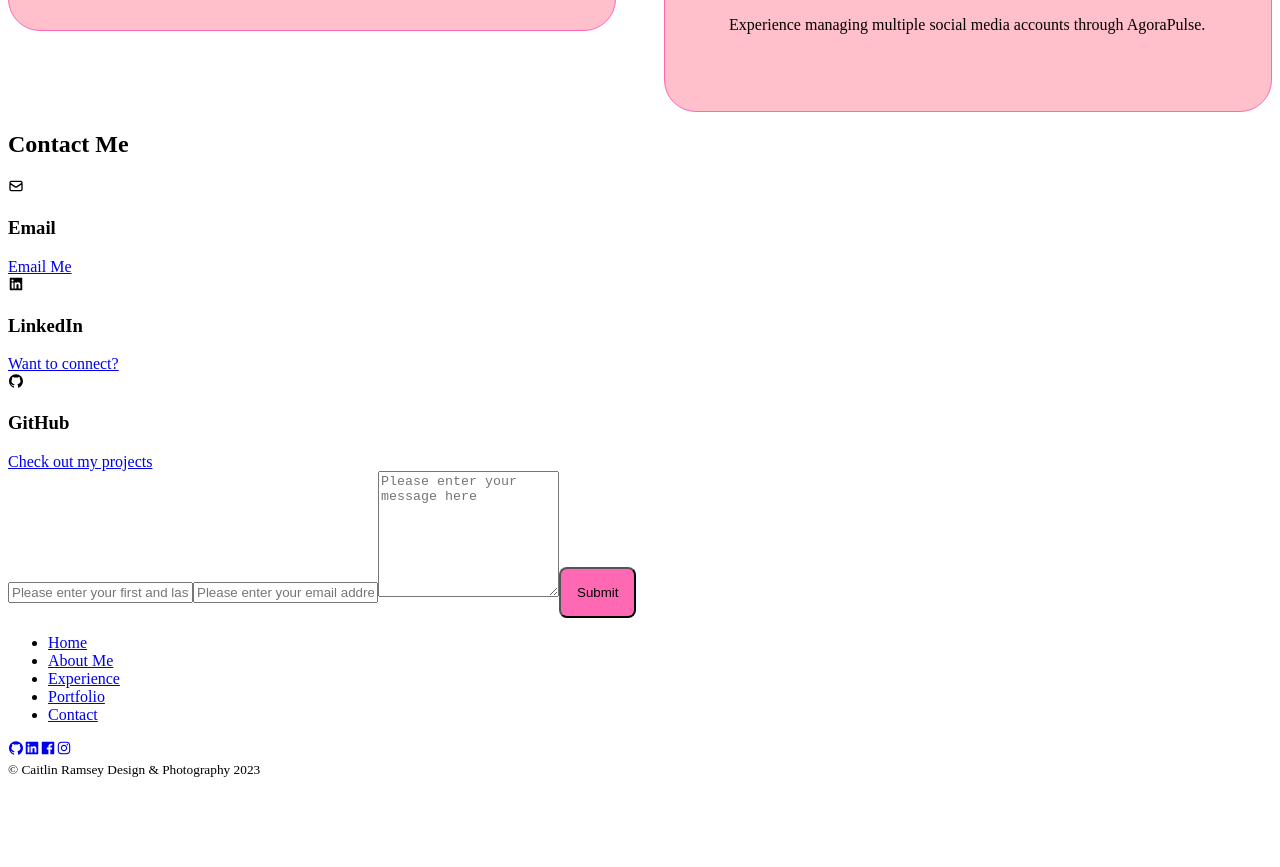
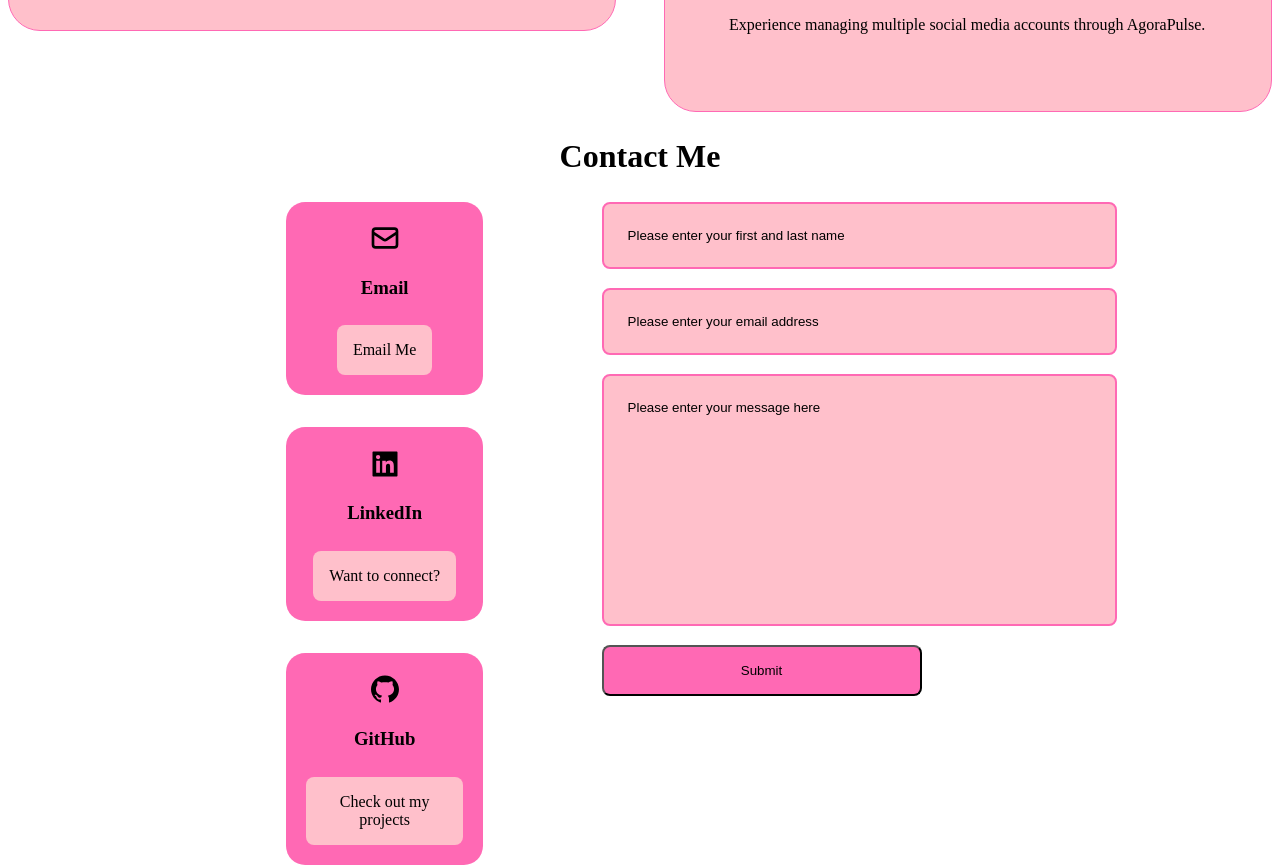
Before and after one commit to caitlinramsey/react-portfolio, a React (Vite) app: page / in a window 1280 px wide. Shown: the part 8340-9207 px from the top of the page. Before the commit the page ends 9126 px from the top, so only its background shows below. Built offline with nearby package versions, Linux system fonts and the light colour scheme; some icons are missing.

Commit message:
worked on styling contact

```diff
--- a/src/components/contact/Contact.jsx
+++ b/src/components/contact/Contact.jsx
@@ -24,7 +24,7 @@ function Contact() {
                             Want to connect?
                         </a>
                     </article>
-                    <article className='contact-option'>
+                    <article className='contact_option'>
                         <AiFillGithub className='contact_option-icon'/>
                         <h3>GitHub</h3>
                         <a href='https://github.com/caitlinramsey' target='blank' className=''>
--- a/src/components/contact/contact.css
+++ b/src/components/contact/contact.css
@@ -0,0 +1,104 @@
+:root {
+    --contact-background: hotpink;
+    --contact-hover: orchid;
+    --contact-fill: pink;
+    --contact-text: black;
+    /* --a-text: white; */
+}
+
+#contact > h1 {
+    text-align: center;
+    font-size: 2rem;
+}
+
+.container.contact_container {
+    margin-left: 22%;
+    display: grid;
+    grid-template-columns: 20% 47%;
+    gap: 12%;
+}
+
+.contact_options {
+    display: flex;
+    flex-direction: column;
+    gap: 2rem;
+}
+
+.contact_option {
+    background: var(--contact-background);
+    padding: 1.2rem;
+    border-radius: 1.2rem;
+    text-align: center;
+    border: 1px solid transparent;
+    transition: var(--transition);
+}
+
+.contact_option:hover {
+    background-color: var(--contact-hover);
+    border-color: var(--color-primary-variant);
+}
+
+.contact_option-icon {
+    font-size: 2rem;
+}
+
+.contact_option a {
+    margin-top: .5rem;
+    display: inline-block;
+    font-size: 1rem;
+    text-decoration: none;
+    color: var(--contact-text);
+    background-color: var(--contact-fill);
+    padding: 1rem;
+    border-radius: .5rem;
+}
+
+form {
+    display: flex;
+    flex-direction: column;
+    gap: 1.2rem;
+}
+
+input::placeholder {
+    color: var(--contact-text);
+}
+
+input, textarea {
+    width: 100%;
+    padding: 1.5rem;
+    border-radius: .5rem;
+    background: transparent;
+    border: 2px solid var(--contact-background);
+    resize: none;
+    background-color: var(--contact-fill);
+}
+
+textarea {
+    padding-bottom: 6.5rem;
+}
+
+textarea::placeholder {
+    font-family: sans-serif;
+    color:var(--contact-text);
+}
+
+#contact_btn {
+    width: 20rem;
+}
+
+/* ----- MEDIUM MEDIA QUERY ----- */
+@media screen and (max-width: 1024px) {
+    .container.contact_container {
+        margin-left: auto;
+        grid-template-columns: 1fr 1fr;
+        gap: 2rem;
+    }
+  }
+
+  /* ----- SMALL MEDIA QUERY ----- */
+  @media screen and (max-width: 600px) {
+    .container.contact_container {
+        margin-left: auto;
+        grid-template-columns: 1fr;
+    }
+  }
--- a/src/components/experience/experience.css
+++ b/src/components/experience/experience.css
@@ -1,7 +1,7 @@
 :root {
     --experience-background: hotpink;
     --border: deeppink;
-    --text: black;
+    --experience-text: black;
 }
 
 #experience > h3 {
@@ -63,7 +63,7 @@
 
 .experience_details-icon {
   margin-top: 1.7rem;
-  color: var(--text);
+  color: var(--experience-text);
   font-size: 1.5rem;
 }
 
--- a/src/components/header/header.css
+++ b/src/components/header/header.css
@@ -1,6 +1,6 @@
 /* :root {
     --background-color: black;
-    --text: white;
+    --header-text: white;
 } */
 
 #header {
--- a/src/components/header/resume.css
+++ b/src/components/header/resume.css
@@ -1,6 +1,6 @@
 :root {
     --resume: hotpink;
-    --text: black;
+    --resume-text: black;
 }
 
 .btn_resume, .btn_contact {
@@ -8,6 +8,6 @@
     padding: 1rem;
     border-radius: .5rem;
     text-decoration: none;
-    color: var(--text);
+    color: var(--resume-text);
     font-size: 1.2rem;
 }
--- a/src/components/project/project.css
+++ b/src/components/project/project.css
@@ -1,8 +1,8 @@
 :root {
     --hover: hotpink;
-    --background: pink;
+    --project-background: pink;
     --button: hotpink;
-    --text: black;
+    --project-text: black;
 }
 
 #project > h1 {
@@ -19,7 +19,7 @@
 }
 
 .project_item {
-  background: var(--background);
+  background: var(--project-background);
   padding: 1.3rem;
   border-radius: 2rem;
   border: 1px solid transparent;
@@ -52,7 +52,7 @@
     padding: 1rem;
     border-radius: .5rem;
     text-decoration: none;
-    color: var(--text);
+    color: var(--project-text);
 
 }
 
--- a/src/components/services/services.css
+++ b/src/components/services/services.css
@@ -1,5 +1,5 @@
 :root {
-    --background: pink;
+    --services-background: pink;
     --header-background: hotpink;
     --hover: orchid;
 }
@@ -16,7 +16,7 @@
 }
 
 .service {
-  background: var(--background);
+  background: var(--services-background);
   border-radius: 2rem;
   border: 1px solid var(--header-background);
   height: fit-content;
@@ -24,7 +24,6 @@
 }
 
 .service:hover {
-  /* background: transparent; */
   background-color: var(--hover);
   border-color: var(--header-background);
   cursor: default;
```
